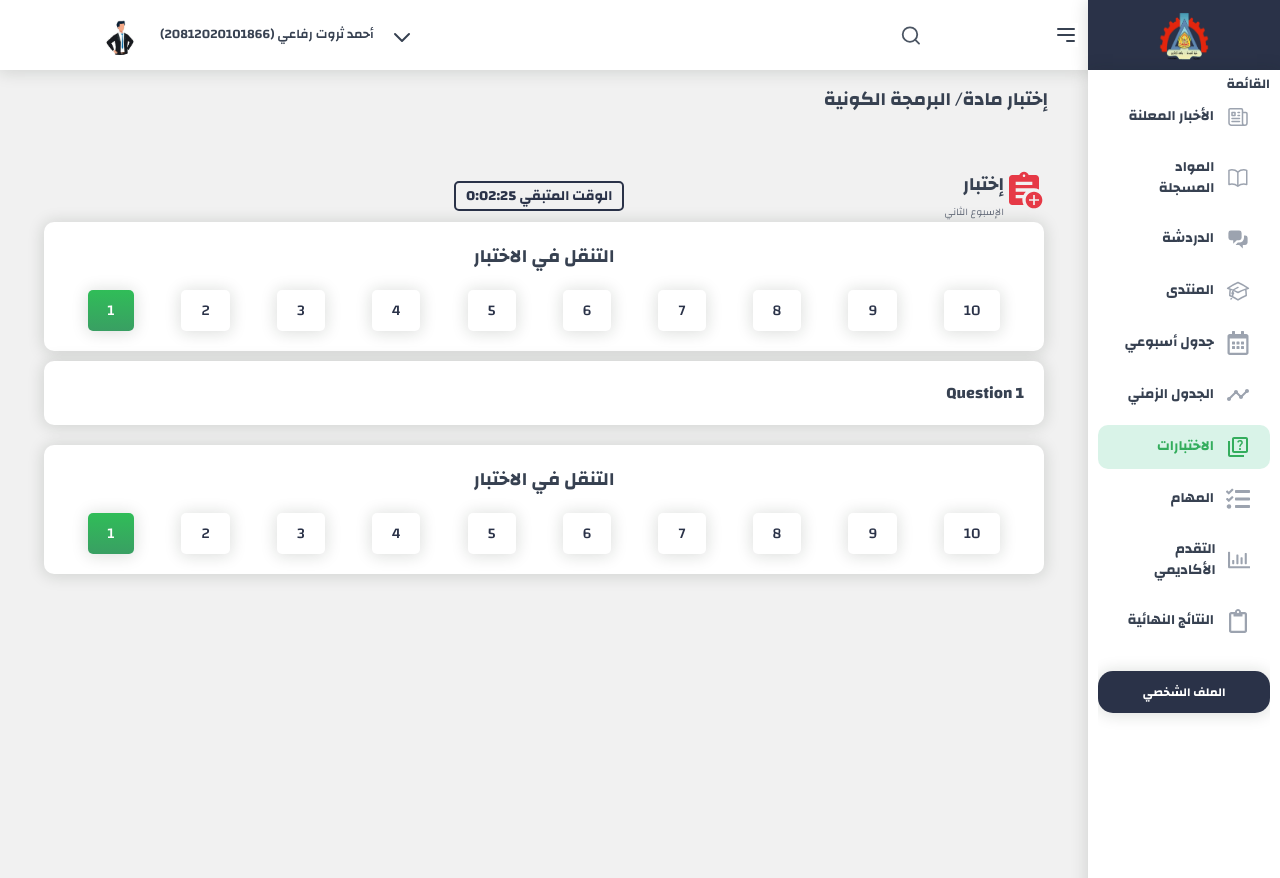
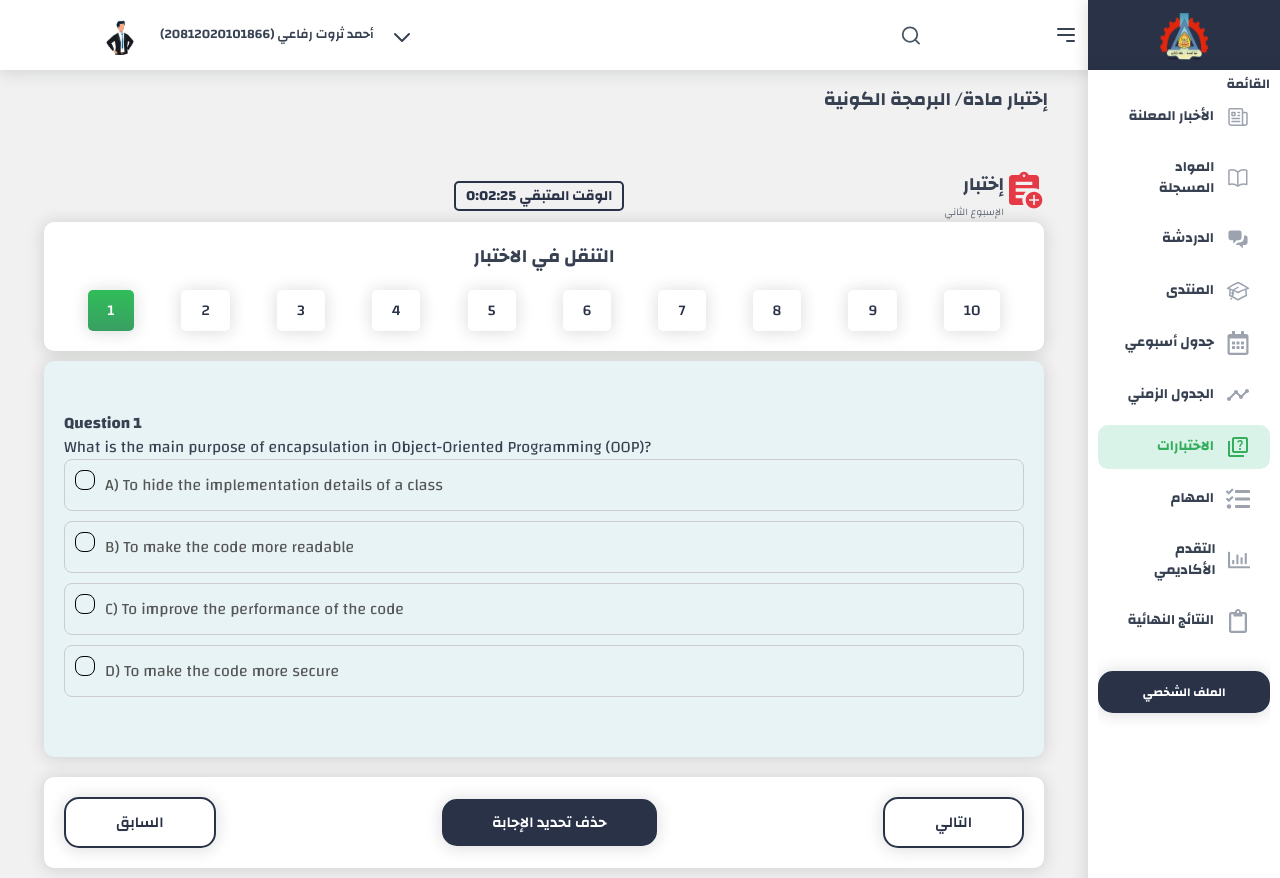
Before and after one commit to AhmedDev02/NextGenEdu, a React (Vite) app: page /exams/1/1 in a window 1280 px wide. Before the commit the page ends 800 px from the top, so only its background shows below. Built offline with nearby package versions, Linux system fonts and the light colour scheme; a web font is replaced by a local one.

Commit message:
Exam page is finished

```diff
--- a/src/App.jsx
+++ b/src/App.jsx
@@ -46,7 +46,6 @@ import { StudentProgressProvider } from "./context/StudentProgressProvider";
 import Answers from "./features/discussion/Answers";
 import Exam from "./features/exams/Exam";
 import Examination from "./features/exams/Examination";
-import ExaminationQuestionsPage from "./features/exams/ExaminationQuestionsPage";
 
 const queryClient = new QueryClient({
   defaultOptions: {
--- a/src/features/exams/ExaminationContent.jsx
+++ b/src/features/exams/ExaminationContent.jsx
@@ -3,6 +3,9 @@ import styled from "styled-components";
 import Button from "../../ui/Button";
 import ExaminationQuestionsPage from "./ExaminationQuestionsPage";
 import QuestionsFilter from "./QuestionsFilter";
+import QuestionsButtons from "./QuestionsButtons";
+import { useSearchParams } from "react-router-dom";
+import ExaminationFinishForm from "./ExaminationFinishForm";
 
 const Div = styled.div`
   display: flex;
@@ -31,16 +34,24 @@ const P = styled.p`
 const ExamDetailsDiv = styled.div`
   display: flex;
   justify-content: space-between;
+
   align-items: center;
   width: 100%;
   flex-direction: column;
-  background-color: #fff;
+  background-color: #e7f3f5;
   box-shadow: var(--shadow-primary);
-  padding: 20px;
+  padding: 50px 20px;
+
   border-radius: 10px;
   margin-bottom: 20px;
 `;
 function ExaminationContent({ timeLeft }) {
+  const [searchParams, setSearchParams] = useSearchParams();
+  const questionNumber = searchParams.get("questionNumber") || 1;
+  const isFinished = searchParams.get("finished") || false;
+  console.log(isFinished);
+
+  const data = [1, 2, 3, 4, 5, 6, 7, 8, 9, 10];
   return (
     <Div>
       <ExamLogoDiv>
@@ -72,9 +83,35 @@ function ExaminationContent({ timeLeft }) {
       </ExamLogoDiv>
       <QuestionsFilter />
       <ExamDetailsDiv>
-        <ExaminationQuestionsPage />
+        {!isFinished ? (
+          <ExaminationQuestionsPage
+            examDetails={{
+              questionText:
+                "What is the main purpose of encapsulation in Object-Oriented Programming (OOP)?",
+
+              answers: [
+                {
+                  A: "To hide the implementation details of a class",
+                },
+                {
+                  B: "To make the code more readable",
+                },
+                {
+                  C: "To improve the performance of the code",
+                },
+                {
+                  D: "To make the code more secure",
+                },
+              ],
+              correctAnswer: "B",
+            }}
+          />
+        ) : (
+          <ExaminationFinishForm />
+        )}
       </ExamDetailsDiv>
-      <QuestionsFilter />
+
+      {!isFinished && <QuestionsButtons />}
     </Div>
   );
 }
--- /dev/null
+++ b/src/features/exams/ExaminationFinishForm.jsx
@@ -0,0 +1,132 @@
+import styled from "styled-components";
+import Button from "../../ui/Button";
+import { useNavigate, useSearchParams } from "react-router-dom";
+import { useDispatch, useSelector } from "react-redux";
+import { toggleSidebar } from "../../store/sideBarSlice";
+
+const Div = styled.div`
+  display: flex;
+  flex-direction: column;
+  justify-content: space-between;
+  width: 100%;
+`;
+const Reminder = styled.div`
+  display: flex;
+  justify-content: center;
+  align-items: center;
+  flex-direction: column;
+  margin-bottom: 20px;
+  gap: 20px;
+`;
+const Row = styled.div`
+  display: flex;
+  justify-content: space-around;
+  align-items: center;
+  width: 100%;
+  margin-bottom: 20px;
+`;
+const Container = styled.div`
+  display: flex;
+  flex-direction: column;
+  justify-content: space-between;
+  align-items: center;
+  width: 100%;
+`;
+
+const Question = styled.div`
+  width: 40%;
+  padding: 10px;
+  color: #000;
+  text-align: center;
+  border-radius: 10px;
+  background-color: #fff;
+  box-shadow: var(--shadow-primary);
+`;
+const QuestionStat = styled.div`
+  width: 40%;
+  padding: 10px;
+  color: #000;
+  text-align: center;
+  border-radius: 10px;
+  background-color: #fff;
+  box-shadow: var(--shadow-primary);
+`;
+
+const H4 = styled.h4`
+  font-size: 1.5rem;
+`;
+function ExaminationFinishForm() {
+  const [searchParams, setSearchParams] = useSearchParams();
+  const dispatch = useDispatch();
+  const isSidebarOpen = useSelector((state) => state.sidebar.isSidebarOpen);
+
+  const navigate = useNavigate();
+  const data = [1, 2, 3, 4, 5, 6, 7, 8, 9, 10];
+
+  const finishExam = () => {
+    setSearchParams({ finished: false });
+  };
+  const examIsFinished = () => {
+    if (!isSidebarOpen) dispatch(toggleSidebar());
+    navigate("/exams/");
+  };
+
+  return (
+    <Div>
+      <Reminder>
+        <H4>
+          مازال متبقي وقت، يمكنك العودة إلى انتهاء الوقت المحدد للإختبار !
+        </H4>
+        <Button variation="danger" navigateTo={-1} onCLick={() => finishExam()}>
+          العودة إلى الإختبار!
+        </Button>
+      </Reminder>
+      <Container>
+        <Row>
+          <Question
+            style={{
+              background: "var(--color-danger-red)",
+              color: "#fff",
+              boxShadow: "none",
+            }}
+          >
+            السؤال
+          </Question>
+          <QuestionStat
+            style={{
+              background: "var(--color-danger-red)",
+              color: "#fff",
+              boxShadow: "none",
+            }}
+          >
+            الحالة
+          </QuestionStat>
+        </Row>
+        {data.map((question, index) => (
+          <Row key={index}>
+            <Question> السؤال رقم: {question}</Question>
+            <QuestionStat
+              style={{
+                color: index === 3 || index === 8 ? "red" : "green",
+              }}
+            >
+              {index !== 3 && index !== 8
+                ? "تم حفظ الإجابة"
+                : "لم يتم حفظ الإجابة"}
+            </QuestionStat>
+          </Row>
+        ))}
+      </Container>
+      <Button
+        variation="danger"
+        size="medium"
+        style={{ outline: "none" }}
+        onClick={examIsFinished}
+      >
+        الإنهاء والتقديم
+      </Button>
+    </Div>
+  );
+}
+
+export default ExaminationFinishForm;
--- a/src/features/exams/ExaminationQuestionsPage.jsx
+++ b/src/features/exams/ExaminationQuestionsPage.jsx
@@ -1,23 +1,82 @@
+import { useState } from "react";
+import { useSearchParams } from "react-router-dom";
 import styled from "styled-components";
 
 const Div = styled.div`
+  direction: ltr;
   width: 100%;
 `;
 const ExamQuestionDiv = styled.div``;
 const ExamQuestion = styled.div``;
-const ExamAnswersUl = styled.ul``;
-const ExamAnswer = styled.li``;
+const ExamAnswersUl = styled.ul`
+  list-style-type: none;
+  padding: 0;
+`;
+const ExamAnswer = styled.li`
+  display: flex;
+  align-items: center;
+  gap: 10px;
+  margin-bottom: 10px;
+  padding: 10px;
+  border-radius: 8px;
+  cursor: pointer;
+  border: 1px solid #ccc;
+  background: ${({ selected }) => (selected ? "#eef5ff" : "transparent")};
+  color: ${({ selected }) => (selected ? "#000" : "#555")};
+
+  input {
+    cursor: pointer;
+  }
+`;
 const H4 = styled.h4``;
 
-function ExaminationQuestionsPage() {
+const Input = styled.input`
+  appearance: none;
+  width: 20px;
+  height: 20px;
+  border: 1px solid black;
+  border-radius: 8px;
+  display: flex;
+  align-items: center;
+  justify-content: center;
+  position: relative;
+  margin-bottom: 10px;
+  &:checked {
+    background-color: #252e45; /* Dark blue */
+  }
+`;
+
+function ExaminationQuestionsPage({ examDetails }) {
+  const { questionText, answers, correctAnswer } = examDetails;
+  const [searchParams, setSearchParams] = useSearchParams();
+  const questionNumber = searchParams.get("questionNumber") || 1;
+  const [selectedAnswer, setSelectedAnswer] = useState(null);
   return (
     <Div>
       <ExamQuestionDiv>
-        <H4>Question 1</H4>
-        <ExamQuestion></ExamQuestion>
+        <H4>Question {questionNumber}</H4>
+        <ExamQuestion>{questionText}</ExamQuestion>
       </ExamQuestionDiv>
       <ExamAnswersUl>
-        <ExamAnswer></ExamAnswer>
+        {answers.map((answer, index) => {
+          const key = Object.keys(answer)[0]; // Extract "A", "B", "C", or "D"
+          const value = answer[key]; // Extract the answer text
+          return (
+            <ExamAnswer
+              key={index}
+              selected={selectedAnswer === key}
+              onClick={() => setSelectedAnswer(key)}
+            >
+              <Input
+                type="radio"
+                name="answer"
+                checked={selectedAnswer === key}
+                onChange={() => setSelectedAnswer(key)}
+              />
+              {`${key}) ${value}`}
+            </ExamAnswer>
+          );
+        })}
       </ExamAnswersUl>
     </Div>
   );
--- /dev/null
+++ b/src/features/exams/QuestionsButtons.jsx
@@ -0,0 +1,88 @@
+import { useSearchParams } from "react-router-dom";
+import styled from "styled-components";
+import Button from "../../ui/Button";
+
+const Div = styled.div`
+  display: flex;
+  flex-direction: row-reverse;
+  align-items: center;
+  justify-content: space-between;
+  background-color: #fff;
+  box-shadow: var(--shadow-primary);
+  padding: 20px;
+  border-radius: 10px;
+  gap: 20px;
+  width: 100%;
+  margin-bottom: 10px;
+`;
+
+function QuestionsButtons() {
+  const [searchParams, setSearchParams] = useSearchParams();
+  const questionNumber = searchParams.get("questionNumber") || 1;
+  // const isFinished = searchParams.get("finished") || false;
+  const updateQuestion = (newQuestion) => {
+    setSearchParams({ questionNumber: newQuestion });
+  };
+
+  const finishExam = () => {
+    setSearchParams({ finished: true });
+  };
+  const data = [1, 2, 3, 4, 5, 6, 7, 8, 9, 10];
+
+  return (
+    <Div>
+      <Button
+        onClick={() => updateQuestion(+questionNumber - 1)}
+        variation="transparent"
+        size="medium"
+        style={{
+          fontSize: "1.5rem",
+          outline: "none",
+        }}
+        disabled={+questionNumber === 1}
+      >
+        السابق
+      </Button>
+      <Button
+        onClick={() => console.log("question")}
+        variation="secondary"
+        size="medium"
+        style={{
+          fontSize: "1.5rem",
+          //   border: "none",
+          outline: "none",
+        }}
+      >
+        حذف تحديد الإجابة
+      </Button>
+      {+questionNumber === +data.length ? (
+        <Button
+          variation="danger"
+          size="medium"
+          style={{
+            fontSize: "1.5rem",
+            outline: "none",
+          }}
+          onClick={() => finishExam()}
+        >
+          الإنهاء
+        </Button>
+      ) : (
+        <Button
+          onClick={() => updateQuestion(+questionNumber + 1)}
+          variation="transparent"
+          size="medium"
+          style={{
+            fontSize: "1.5rem",
+            outline: "none",
+          }}
+          disabled={+questionNumber === +data.length}
+        >
+          التالي
+        </Button>
+      )}
+    </Div>
+  );
+}
+
+export default QuestionsButtons;
--- a/src/features/exams/QuestionsFilter.jsx
+++ b/src/features/exams/QuestionsFilter.jsx
@@ -30,6 +30,7 @@ function QuestionsFilter() {
   const updateQuestion = (newQuestion) => {
     setSearchParams({ questionNumber: newQuestion });
   };
+  const isFinished = searchParams.get("finished") || false;
 
   const data = [1, 2, 3, 4, 5, 6, 7, 8, 9, 10];
 
@@ -45,16 +46,19 @@ function QuestionsFilter() {
             key={index}
             style={{
               fontSize: "1.5rem",
-              background:
-                question > questionNumber
+              background: !isFinished
+                ? question > questionNumber
                   ? "transparent"
                   : +question === +questionNumber
                   ? "var(--color-primary-green)"
-                  : "var(--color-secondary-darkblue)",
-              color:
-                question > questionNumber
+                  : "var(--color-secondary-darkblue)"
+                : "var(--color-secondary-darkblue)",
+              color: !isFinished
+                ? question > questionNumber
                   ? "var(--color-secondary-darkblue)"
-                  : "#fff",
+                  : "#fff"
+                : "#fff",
+
               border: "none",
               outline: "none",
             }}
--- a/src/ui/Button.jsx
+++ b/src/ui/Button.jsx
@@ -52,7 +52,7 @@ const variations = {
     color: var(--color-grey-0);
     background: var(--color-secondary-darkblue);
 
-    &:focus {
+    &:active {
       background: transparent;
       color: var(--color-secondary-darkblue);
     }
@@ -62,7 +62,7 @@ const variations = {
     color: var(--color-secondary-darkblue);
     background: transparent;
     border: 2px solid var(--color-secondary-darkblue);
-    &:focus {
+    &:active {
       background: var(--color-secondary-darkblue);
       color: var(--color-grey-0);
     }
@@ -73,7 +73,7 @@ const variations = {
     color: var(--color-grey-0);
     background: var(--color-danger-red);
 
-    &:focus {
+    &:active {
       background: transparent;
       color: var(--color-danger-red);
     }
```
